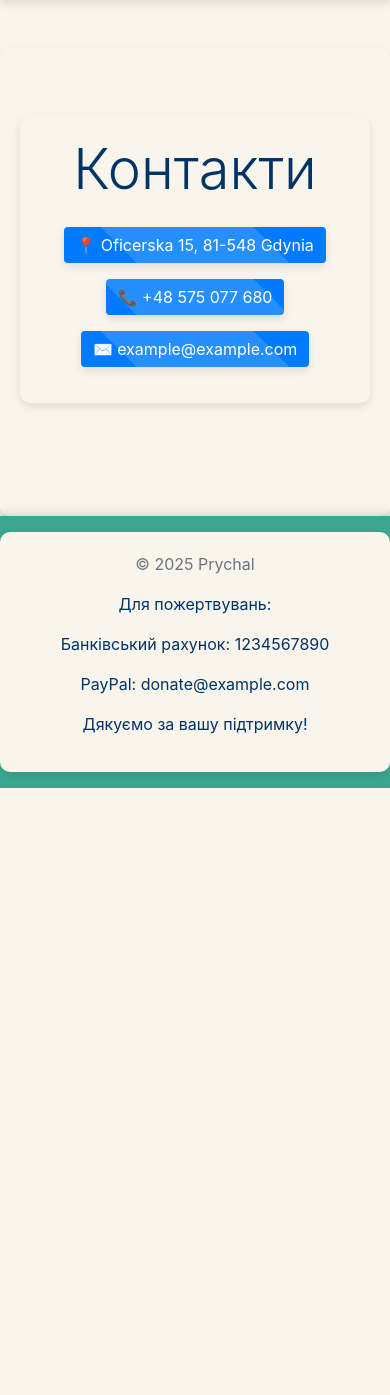
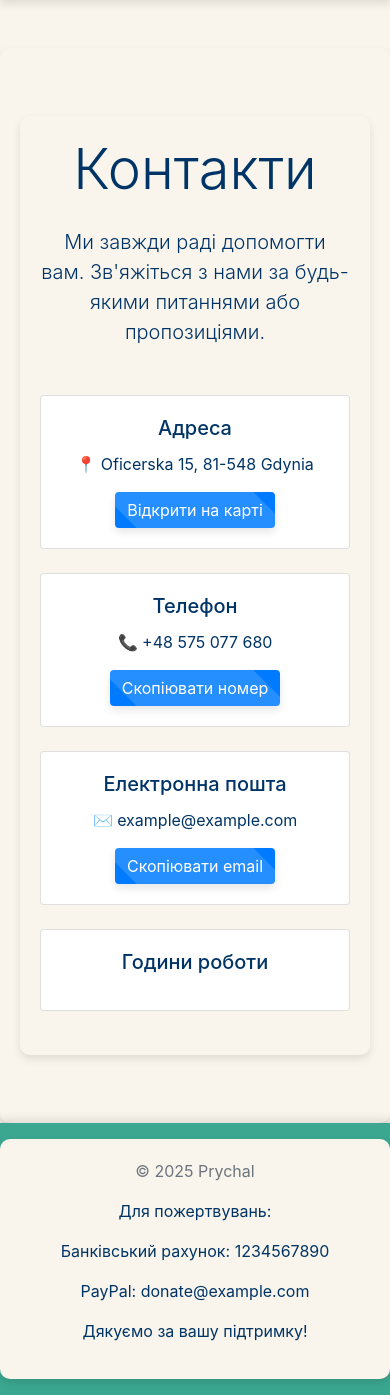
Before and after one commit to Sviat6239/PrychalWebSite, a Django app: page /contacts/ in a window 390 px wide. Shown: the part 56-1451 px from the top of the page. Before the commit the page ends 844 px from the top, so only its background shows below. Run offline with Django 5.2, Linux system fonts and the light colour scheme; some libraries are stand-ins or nearby versions.

Commit message:
Enhance contact page layout with new card design for address, phone, and email; add copy functionality for contact details; improve CSS animations for buttons and cards

```diff
--- a/Contacts/templates/contacts.html
+++ b/Contacts/templates/contacts.html
@@ -5,10 +5,45 @@
 <section class="contact-section py-5">
     <div class="container">
         <h2 class="display-4 text-center mb-4">Контакти</h2>
-        <div class="contact-container text-center">
-            <a href="https://www.google.com/maps/place/Oficerska+15,+81-548+Gdynia/@54.4763179,18.5406696,17.82z/data=!4m6!3m5!1s0x46fda0912f59f32d:0x90ed26aab0da3161!8m2!3d54.4761401!4d18.5417186!16s%2Fg%2F11crqmz59s?authuser=0&entry=ttu" target="_blank" class="btn btn-primary mb-3 animated-button" data-text="📍 Oficerska 15, 81-548 Gdynia">📍 Oficerska 15, 81-548 Gdynia</a>
-            <button class="btn btn-primary mb-3 animated-button" data-text="📞 +48 575 077 680" data-copy="+48 575 077 680">📞 +48 575 077 680</button>
-            <button class="btn btn-primary mb-3 animated-button" data-text="✉️ example@example.com" data-copy="example@example.com">✉️ example@example.com</button>
+        <p class="lead text-center mb-5">Ми завжди раді допомогти вам. Зв'яжіться з нами за будь-якими питаннями або пропозиціями.</p>
+        <div class="row">
+            <div class="col-md-6 mb-4">
+                <div class="card h-100">
+                    <div class="card-body text-center">
+                        <h5 class="card-title">Адреса</h5>
+                        <p class="card-text">📍 Oficerska 15, 81-548 Gdynia</p>
+                        <a href="https://www.google.com/maps/place/Oficerska+15,+81-548+Gdynia/@54.4763179,18.5406696,17.82z/data=!4m6!3m5!1s0x46fda0912f59f32d:0x90ed26aab0da3161!8m2!3d54.4761401!4d18.5417186!16s%2Fg%2F11crqmz59s?authuser=0&entry=ttu" target="_blank" class="btn btn-primary animated-button" data-text="📍 Oficerska 15, 81-548 Gdynia">Відкрити на карті</a>
+                    </div>
+                </div>
+            </div>
+            <div class="col-md-6 mb-4">
+                <div class="card h-100">
+                    <div class="card-body text-center">
+                        <h5 class="card-title">Телефон</h5>
+                        <p class="card-text">📞 +48 575 077 680</p>
+                        <button class="btn btn-primary animated-button" data-text="📞 +48 575 077 680" data-copy="+48 575 077 680">Скопіювати номер</button>
+                    </div>
+                </div>
+            </div>
+            <div class="col-md-6 mb-4">
+                <div class="card h-100">
+                    <div class="card-body text-center">
+                        <h5 class="card-title">Електронна пошта</h5>
+                        <p class="card-text">✉️ example@example.com</p>
+                        <button class="btn btn-primary animated-button" data-text="✉️ example@example.com" data-copy="example@example.com">Скопіювати email</button>
+                    </div>
+                </div>
+            </div>
+            <div class="col-md-6 mb-4">
+                <div class="card h-100">
+                    <div class="card-body text-center">
+                        <h5 class="card-title">Години роботи</h5>
+                        <p class="card-text"></p>
+                        <p class="card-text"></p>
+                        <p class="card-text"></p>
+                    </div>
+                </div>
+            </div>
         </div>
     </div>
 </section>
--- a/static/css/styles.css
+++ b/static/css/styles.css
@@ -239,3 +239,62 @@ html {
     transform: scale(1.05) translateY(-10px);
     box-shadow: 0 8px 16px rgba(0, 0, 0, 0.2);
 }
+
+.dark-mode .card {
+    background-color: var(--jumbotron-bg);
+    color: var(--text-color);
+    box-shadow: 0 4px 8px rgba(0, 0, 0, 0.1);
+}
+
+/* Add animations for cards */
+@keyframes fadeInUp {
+    from {
+        opacity: 0;
+        transform: translateY(20px);
+    }
+    to {
+        opacity: 1;
+        transform: translateY(0);
+    }
+}
+
+.card {
+    animation: fadeInUp 0.5s ease-in-out;
+    transition: transform 0.3s, box-shadow 0.3s;
+}
+
+.card:hover {
+    transform: scale(1.05);
+    box-shadow: 0 8px 16px rgba(0, 0, 0, 0.2);
+}
+
+/* Add animations for buttons */
+.animated-button {
+    position: relative;
+    overflow: hidden;
+    transition: background-color 0.3s, transform 0.3s, box-shadow 0.3s;
+    box-shadow: 0 4px 8px rgba(0, 0, 0, 0.1);
+}
+
+.animated-button::before {
+    content: '';
+    position: absolute;
+    top: 50%;
+    left: 50%;
+    width: 300%;
+    height: 300%;
+    background-color: rgba(255, 255, 255, 0.15);
+    transform: translate(-50%, -50%) rotate(45deg);
+    transition: width 0.3s, height 0.3s;
+}
+
+.animated-button:hover::before {
+    width: 0;
+    height: 0;
+}
+
+.animated-button:hover {
+    background-color: var(--button-bg);
+    transform: scale(1.05);
+    box-shadow: 0 8px 16px rgba(0, 0, 0, 0.2);
+}
```
